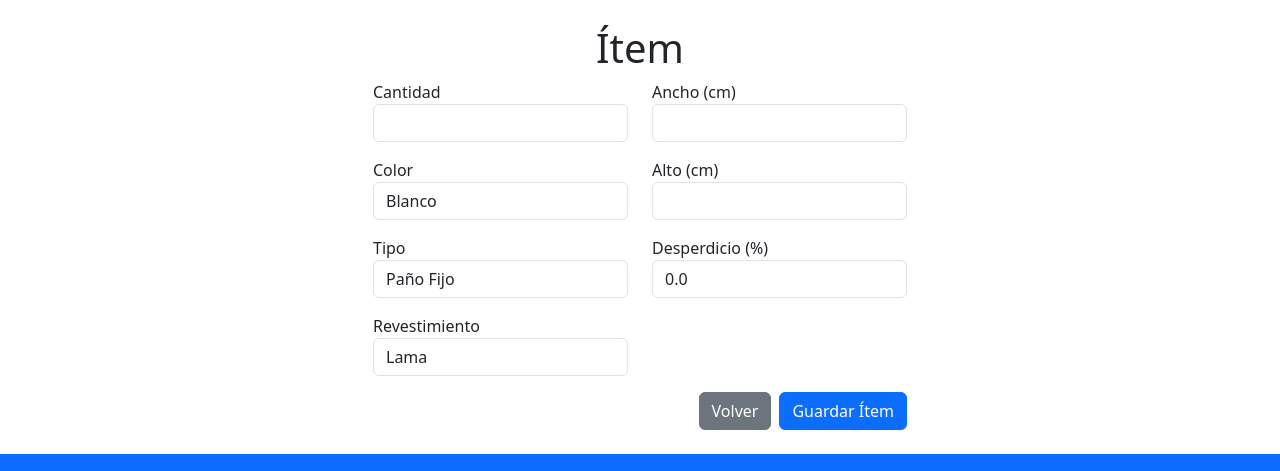
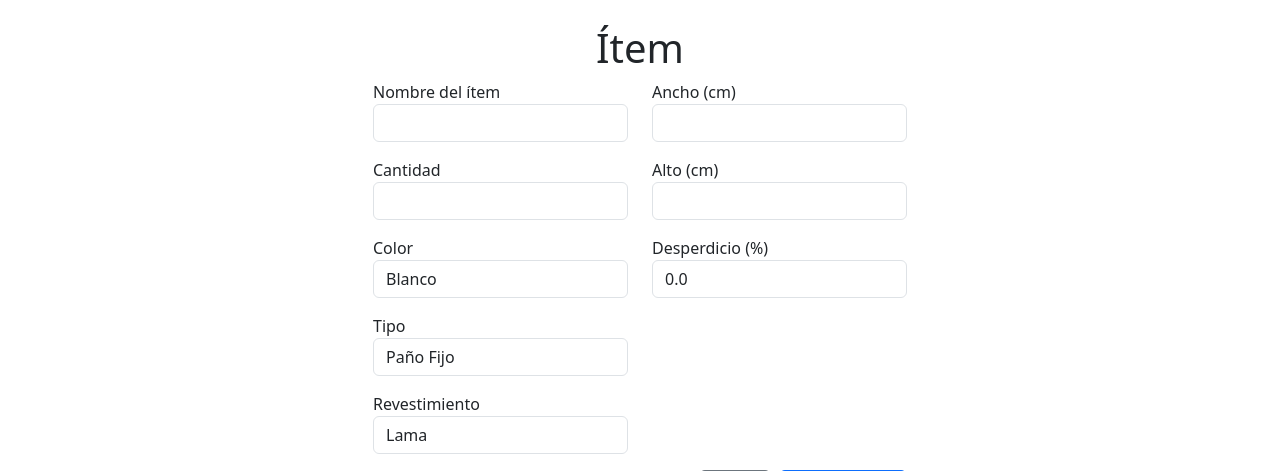
Before and after one commit to Gabriel6176/lucas, a Django app: page /presupuesto/13/nuevo_item/ in a window 1280 px wide. Shown: the part 56-527 px from the top of the page. Run offline with Django 5.2, Linux system fonts and the light colour scheme; a user stored in the database is signed in; data comes from the database, SQL or seed files in the repository; both versions use the stored data as it was after the commit; some libraries are stand-ins or nearby versions.

Commit message:
version con nombre_item

```diff
--- a/apps/presupuestos/forms.py
+++ b/apps/presupuestos/forms.py
@@ -13,8 +13,9 @@ class PresupuestoForm(forms.ModelForm):
 class ItemForm(forms.ModelForm):
     class Meta:
         model = Item
-        fields = ['cantidad', 'ancho', 'alto', 'ancho_hoja', 'alto_lama', 'tipo', 'color', 'revestimiento', 'desperdicio', 'mosquitero']
+        fields = ['nombre_item', 'cantidad', 'ancho', 'alto', 'ancho_hoja', 'alto_lama', 'tipo', 'color', 'revestimiento', 'desperdicio', 'mosquitero']
         widgets = {
+            'nombre_item': forms.TextInput(attrs={'class': 'form-control', 'maxlength': 25}),
             'cantidad': forms.NumberInput(attrs={'class': 'form-control'}),
             'ancho': forms.NumberInput(attrs={'class': 'form-control', 'step': '0.01'}),
             'alto': forms.NumberInput(attrs={'class': 'form-control', 'step': '0.01'}),
--- a/apps/presupuestos/models.py
+++ b/apps/presupuestos/models.py
@@ -159,6 +159,7 @@ class Item(models.Model):
     Modelo para los ítems asociados a cada presupuesto.
     """
     presupuesto = models.ForeignKey(Presupuesto, related_name='items', on_delete=models.CASCADE)  # Relación con el presupuesto
+    nombre_item = models.CharField(max_length=25, blank=True, default='')  # Nombre identificativo del ítem
     cantidad = models.PositiveIntegerField()  # Cantidad del ítem
     ancho = models.DecimalField(max_digits=10, decimal_places=2, null=True, blank=True)  # Ancho en unidades
     alto = models.DecimalField(max_digits=10, decimal_places=2, null=True, blank=True)  # Alto en unidades
--- a/apps/presupuestos/templates/detalle_presupuesto.html
+++ b/apps/presupuestos/templates/detalle_presupuesto.html
@@ -57,6 +57,7 @@
                     <tr>
                         <th scope="col">#</th>
                         <th scope="col">Tipo</th>
+                        <th scope="col">Nombre ítem</th>
                         <th class="text-center" scope="col">Cantidad</th>
                         <th class="text-center" scope="col">Ancho</th>
                         <th class="text-center" scope="col">Alto</th>
@@ -81,6 +82,7 @@
                         <tr>
                             <th scope="row">{{ forloop.counter }}</th>
                             <td>{{ entry.item.tipo.detalle }}</td>
+                            <td>{{ entry.item.nombre_item }}</td>
                             <td class="text-center">{{ entry.item.cantidad }}</td>
                             <td class="text-center">{{ entry.item.ancho }}</td>
                             <td class="text-center">{{ entry.item.alto }}</td>
--- a/apps/presupuestos/templates/nuevo_item.html
+++ b/apps/presupuestos/templates/nuevo_item.html
@@ -11,6 +11,12 @@
                 {% csrf_token %}
                 <div class="row">
                     <div class="col-md-6">
+                        <!-- Nombre del ítem -->
+                        <div class="form-group mb-3">
+                            <label for="nombre_item">Nombre del ítem</label>
+                            {{ form.nombre_item }}
+                        </div>
+
                         <!-- Cantidad -->
                         <div class="form-group mb-3">
                             <label for="cantidad">Cantidad</label>
```
Also changed, not shown: apps/presupuestos/migrations/0008_item_nombre_item.py (added), db.sqlite3.
